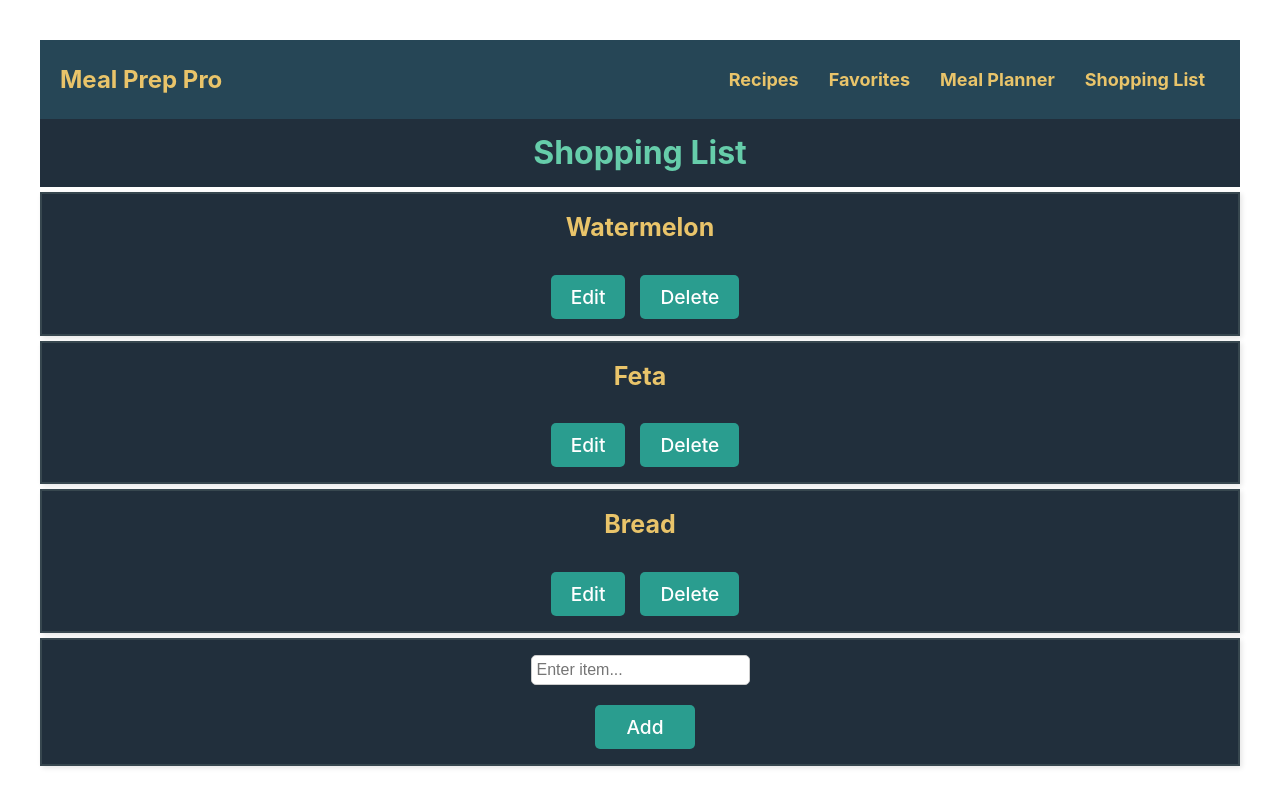
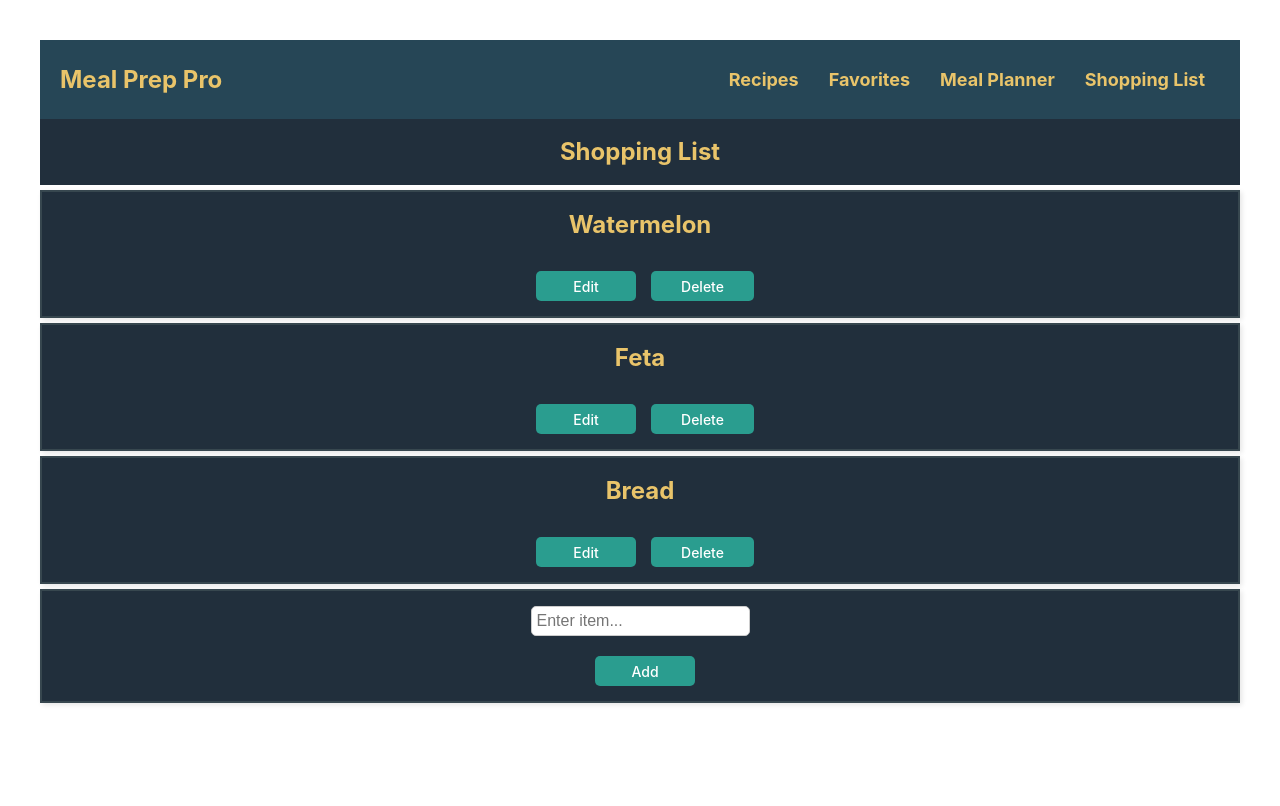
Before and after one commit to vnelai/Meal_Prep_Pro_FE, a React (Vite) app: page /shopping-list in a window 1280 px wide. Shown: the top 806 px of the page. Built offline with nearby package versions, Linux system fonts and the light colour scheme.

Commit message:
Changed layout of the favorite list component and added styling

```diff
--- a/src/components/favorite_list/FavoriteList.css
+++ b/src/components/favorite_list/FavoriteList.css
@@ -0,0 +1,73 @@
+/* Styling for favorite list */
+.favorite-list-div {
+    width: auto;  /* Width */
+    padding: 20px;   /* Add padding */
+    background-color: #212f3c; /* Background color*/
+    box-shadow: 0 2px 10px rgba(0, 0, 0, 0.1); /* Shadow */
+    border: 1.5px solid #37474f; /* Define border */
+    display: flex; /* Flexbox layout */
+    flex-direction: column; /* Stack vertically */
+    align-items: center; /* Center horizontally */
+}
+
+/* Title */
+.favorite-list-div h2 {
+    text-align: center;  /* Center the title */
+    color: #e9c46a;   /* Dark teal color */
+    font-size: 24px;  /* Font size */
+}
+
+/* Input box for adding a new favorite */
+.favorite-list-div input {
+    width: 50%;  /* Full width */
+    padding: 10px;   /* Padding */
+    margin-bottom: 10px;  /* Space below */
+    border: 1px solid #ccc; /* Light border */
+    border-radius: 5px; /* Rounded corners */
+    font-size: 16px;  /* Font size */
+}
+
+/* Button for adding new favorite */
+.favorite-list-div button {
+    padding: 10px 15px;    /* Padding */
+    background-color: #2A9D8F; /* Teal background */
+    color: white;  /* White text */
+    border: none;    /* Remove border */
+    border-radius: 4px;  /* Rounded corners */
+    cursor: pointer;   /* Pointer cursor */
+    font-size: 16px;  /* Font size */
+}
+
+/* List of favorites */
+.favorite-list-div ul {
+    list-style-type: none;  /* Remove bullet points */
+    padding: 0;   /* Remove padding */
+}
+
+/* Individual list item */
+.favorite-list-div li {
+    display: flex;   /* Flexbox for alignment */
+    justify-content: space-between; /* Space between text and buttons */
+    align-items: center;  /* Vertically align */
+    margin-bottom: 10px;  /* Space between items */
+    padding: 10px;   /* Padding */
+    background-color: #fff; /* White background for each item */
+    border-radius: 4px;  /* Rounded corners */
+    box-shadow: 0 1px 5px rgba(0, 0, 0, 0.1); /* Subtle shadow */
+}
+
+/* Edit and delete button styling */
+.favorite-list-div button {
+    padding: 5px 10px; /* Smaller buttons */
+    font-size: 14px; /* Smaller text */
+}
+
+/* Edit button color */
+.favorite-list-div button:hover {
+    background-color: #E9C46A; /* Yellow hover effect */
+}
+
+/* When editing, show the input box */
+.favorite-list-div input[type="text"] {
+    margin-right: 10px;  /* Space next to save/cancel */
+}
--- a/src/components/favorite_list/FavoriteList.jsx
+++ b/src/components/favorite_list/FavoriteList.jsx
@@ -1,6 +1,7 @@
 // Import modules
 // Import react, useState, useEffect
 import React, { useState, useEffect } from 'react'
+import { Link } from 'react-router-dom';  // Import Link for navigation
 import './FavoriteList.css'  // Import css stylesheet
 
 // FavoriteList function
@@ -9,15 +10,16 @@ function FavoriteList() {
     const [favorites, setFavorites] = useState([]);
     // Create and set newFavoriteRecipe
     const [newFavRecipe, setNewFavRecipe] = useState("");
-    // Edit and set favorite recipe id
-    const [editId,setEditId] = useState("");
-    // Edit and set favorite recipe name
-    const [editName, setEditName] = useState("");
+
+    // // Edit and set favorite recipe id
+    // const [editId,setEditId] = useState("");
+    // // Edit and set favorite recipe name
+    // const [editName, setEditName] = useState("");
 
     // fetchFavorites function that gets data and results in json format
     const fetchFavorites = async () => {
         try {
-            // We will be fetching from our backend route '/api/favorites'
+            // We will be fetching from our backend route '/api/favorites' and formatting result in json
             const res = await fetch ('/api/favorites');
             const data = await res.json();
             setFavorites(data);
@@ -39,28 +41,28 @@ function FavoriteList() {
                 headers: { "Content-Type": "application/json" },
                 body: JSON.stringify({ name: newFavRecipe.trim() }),
             });
-            awaitfetchFavorites(); // Refresh list
+            await fetchFavorites(); // Refresh list
             setNewFavRecipe(""); //Reset the state
         } catch (error) {
             console.error("Failed to add favorite:", error);
         }
     };
 
-    // Function to update Favorite in FavoriteList
-    const updateFav = async (id) => {
-        try {
-            // Second argument of fetch request is optional object which specifies details of request
-            const res = await fetch(`/api/favorites/${id}`, {
-                method: "PUT",
-                headers: { "Content-Type" : "application/json"}, //Tell server we are sending JSON data
-                body: JSON.stringify({ name: editName.trim()}),  // Convert object to JSON string for sending data to server
-            });
-            if (res.ok) fetchFavorites();  // Refresh list
-            setEditId("");  // Reset id
-        } catch (error) {
-            console.error("Failed to update favorite:", error);
-        }
-    };
+    // // Function to update Favorite in FavoriteList
+    // const updateFav = async (id) => {
+    //     try {
+    //         // Second argument of fetch request is optional object which specifies details of request
+    //         const res = await fetch(`/api/favorites/${id}`, {
+    //             method: "PUT",
+    //             headers: { "Content-Type" : "application/json"}, //Tell server we are sending JSON data
+    //             body: JSON.stringify({ name: editName.trim()}),  // Convert object to JSON string for sending data to server
+    //         });
+    //         if (res.ok) fetchFavorites();  // Refresh list
+    //         setEditId("");  // Reset id
+    //     } catch (error) {
+    //         console.error("Failed to update favorite:", error);
+    //     }
+    // };
 
     // Function to delete favorite from FavoriteList
     const deleteFav = async (id) => {
@@ -77,7 +79,19 @@ function FavoriteList() {
 
   return (
     <div className='favorite-list-div'>
-        <h2>Favorites</h2>
+        <ul>
+            {favorites.map((favorite) => (
+                <li key={favorite._id}>
+                    {favorite.name}
+                    {/* Link to view details */}
+                    <Link to={`/favorites/${favorite._id}`}>
+                        <button>View Details</button>
+                    </Link>
+                    {/* Delete button */}
+                    <button onClick={() => deleteFav(favorite._id)}>Delete</button>
+                </li>
+            ))}
+        </ul>
         {/* Add New Favorite */}
         <input
             type="text"
@@ -87,29 +101,6 @@ function FavoriteList() {
         />
         {/* Activate addFav function when clicking on button */}
         <button onClick={addFav}>Add</button>
-        <ul>
-            {favorites.map((favorite) => (
-                <li key={favorite._id}>
-                    {editId === favorite._id ? (
-                        <>
-                        <input
-                            type="text"
-                            value={editName}
-                            onChange={(event) => setEditName(event.target.value)}
-                        />
-                        <button onClick={() => updateFav(favorite._id)}>Save</button>
-                        <button onClick={() => setEditId("")}>Cancel</button>
-                        </>
-                    ) : (
-                        <>
-                            {favorite.name}
-                            <button onClick={() => { setEditId(favorite._id); setEditName(favorite.name);}}>Edit</button>
-                            <button onClick={() => deleteFav(favorite._id)}>Delete</button>
-                        </>
-                    )}
-                </li>
-            ))}
-        </ul>
     </div>
   );
 };
--- a/src/components/meal_planner/MealPlanner.css
+++ b/src/components/meal_planner/MealPlanner.css
@@ -73,7 +73,7 @@ button {
   border-radius: 5px; /* Round corners */
   cursor: pointer; /* Pointer */
   font-size: 1.2rem; /* Font size */
-  width: 100%; /* width size */
+  width: 10%; /* width size */
   margin-top: 20px; /* Space top */
 }
 
--- a/src/components/shopping_list/ShoppingList.css
+++ b/src/components/shopping_list/ShoppingList.css
@@ -25,7 +25,7 @@
 }
 
 .item-name {
-    font-size: 25px; /* Font size */
+    font-size: 24px; /* Font size */
     font-weight: bold; /* Font bold */
     padding: 10px; /* Space inside container */
     color: #e9c46a; /* Background color */
@@ -36,10 +36,18 @@
     background: #2A9D8F; /* Button color */
     color: white; /* Text color */
     border: none; /* Remove border */
-    padding: 10px 20px; /* Add spacing inside container */
+    padding: 8px 30px; /* Add spacing inside container */
     margin-left: 10px; /* Space between buttons */
     border-radius: 5px; /* Round button corners */
     cursor: pointer; /* Cursor pointer */
+    font-size: 14px; /* Adjust font size to fit better */
+    display: inline-flex; /* Flexbox for centering items */
+    justify-content: center; /* Center text horizontally */
+    align-items: center; /* Center text vertically */
+    height: 30px; /* Set fixed height */
+    width: auto; /* Allow button width to adjust */
+    min-width: 100px; /* Minimum width to prevent shrinking */
+    text-align: center; /* Center text */
 }
 
 .shopping-list-div button:hover {
--- a/src/pages/favorites/Favorites.css
+++ b/src/pages/favorites/Favorites.css
@@ -0,0 +1,11 @@
+/* Styles for header */
+.header-name {
+    background-color: #212f3c; /* Background color */
+    padding: 10px; /* Add space inside container  */
+    font-size: 24px; /* Font size */
+    font-weight: bold; /* Font bold */
+    padding: 15px; /* Space inside container */
+    color: #e9c46a; /* Background color */
+    margin-top: 0%;
+    margin-bottom: 0%;
+}
--- a/src/pages/favorites/Favorites.jsx
+++ b/src/pages/favorites/Favorites.jsx
@@ -2,16 +2,17 @@
 import React from 'react';  // Import React
 // Import FavoriteList component
 import FavoriteList from '../../components/favorite_list/FavoriteList';
-// Import FavoriteRecipe component
-import FavoriteRecipe from '../../components/favorite_recipe/FavoriteRecipe';
+import './Favorites.css'   // Import styling sheet
+// // Import FavoriteRecipe component
+// import FavoriteRecipe from '../../components/favorite_recipe/FavoriteRecipe';
 
 // Favorites page function
 function Favorites() {
   return (
     <div>
-        <h1>Favorites Recipes</h1>
+        <h1 className='header-name'>Favorite Recipes</h1>
         <FavoriteList/>
-        <FavoriteRecipe/>
+        {/* <FavoriteRecipe/> */}
     </div>
   );
 }
--- a/src/pages/shopping_list/ShoppingList.css
+++ b/src/pages/shopping_list/ShoppingList.css
@@ -1,7 +1,7 @@
 /* Styles for header */
 .header-name {
     background-color: #212f3c; /* Background color */
-    padding: 10px; /* Add space inside container  */
+    padding: 15px; /* Add space inside container  */
 }
 
 /* Styles for the add grocery section */
@@ -33,7 +33,14 @@
     margin-left: 10px; /* Space between button and input */
     border-radius: 5px; /* Rounding corners */
     cursor: pointer; /* Cursor pointer */
-    max-width: 100px;
+    font-size: 14px; /* Adjust font size to fit better */
+    height: 30px; /* Set fixed height */
+    width: auto; /* Allow button width to adjust */
+    min-width: 100px; /* Minimum width to prevent shrinking */
+    text-align: center; /* Center text */
+    display: inline-flex; /* Flexbox for centering items */
+    justify-content: center; /* Center text horizontally */
+    align-items: center; /* Center text vertically */
 }
 
 .add-grocery-div button:hover {
```
